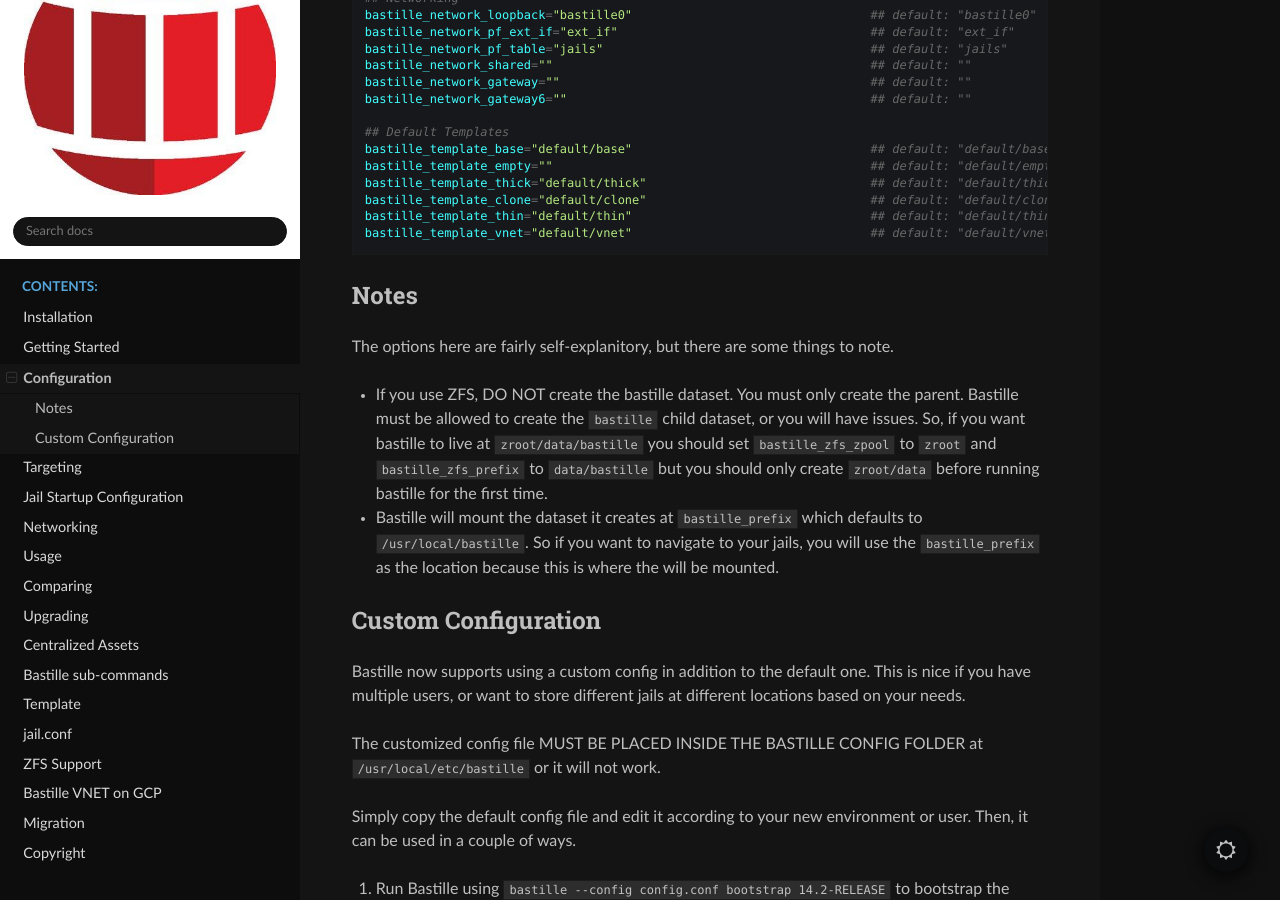
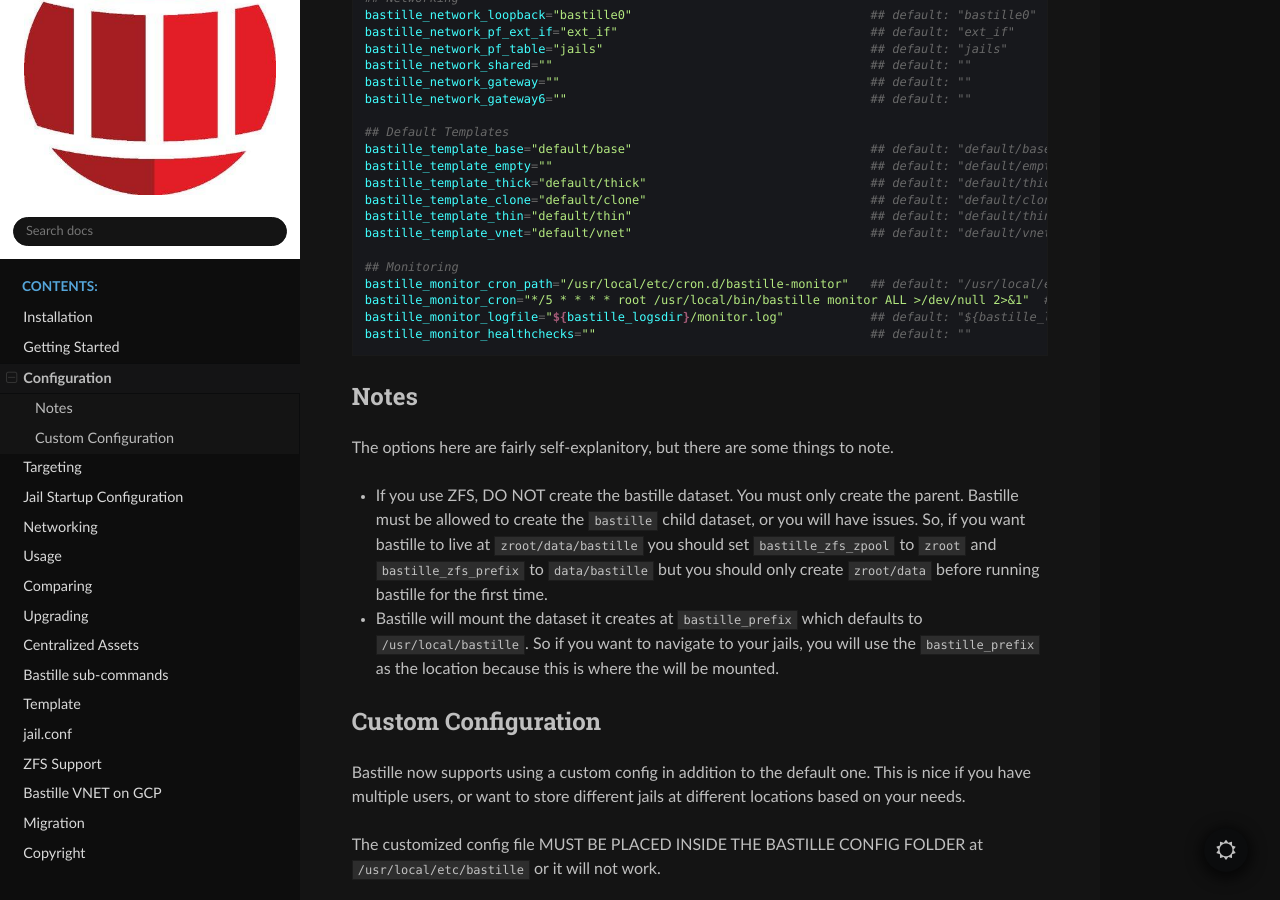
Before and after one commit to BastilleBSD/bastille, a Sphinx documentation site: the page built from docs/chapters/configuration.rst, in a window 1280 px wide and 900 px high, scrolled down 1243 px. Built offline with Sphinx 7.4.7 and the Read the Docs theme 3.1.0, drawn with Linux system fonts in a browser that asks for light colours.

Commit message:
update docs to describe monitor command

```diff
--- a/docs/chapters/configuration.rst
+++ b/docs/chapters/configuration.rst
@@ -81,6 +81,13 @@ This is the default `bastille.conf` file.
   bastille_template_thin="default/thin"                                 ## default: "default/thin"
   bastille_template_vnet="default/vnet"                                 ## default: "default/vnet"
 
+  ## Monitoring
+  bastille_monitor_cron_path="/usr/local/etc/cron.d/bastille-monitor"   ## default: "/usr/local/etc/cron.d/bastille-monitor"
+  bastille_monitor_cron="*/5 * * * * root /usr/local/bin/bastille monitor ALL >/dev/null 2>&1"  # default: "*/5 * * * * root /usr/local/bin/bastille monitor ALL >/dev/null 2>&1"
+  bastille_monitor_logfile="${bastille_logsdir}/monitor.log"            ## default: "${bastille_logsdir}/monitor.log"
+  bastille_monitor_healthchecks=""                                      ## default: ""
+
+
 Notes
 -----
 
--- a/docs/chapters/usage.rst
+++ b/docs/chapters/usage.rst
@@ -29,6 +29,7 @@ Usage
     limits      Apply resources limits to targeted jail(s). See rctl(8) and cpuset(1).
     list        List jails, releases, templates and more...
     migrate     Migrate targeted jail(s) to a remote system.
+    monitor     Monitor and attempt to restart container service(s). Manual and cron execution.
     mount       Mount a volume inside targeted jail(s).
     network     Add or remove interfaces from targeted jail(s).
     pkg         Manipulate binary packages within targeted jail(s). See pkg(8).
```
Also changed, not shown: docs/chapters/subcommands/monitor.rst (added, +55 -0 lines).
